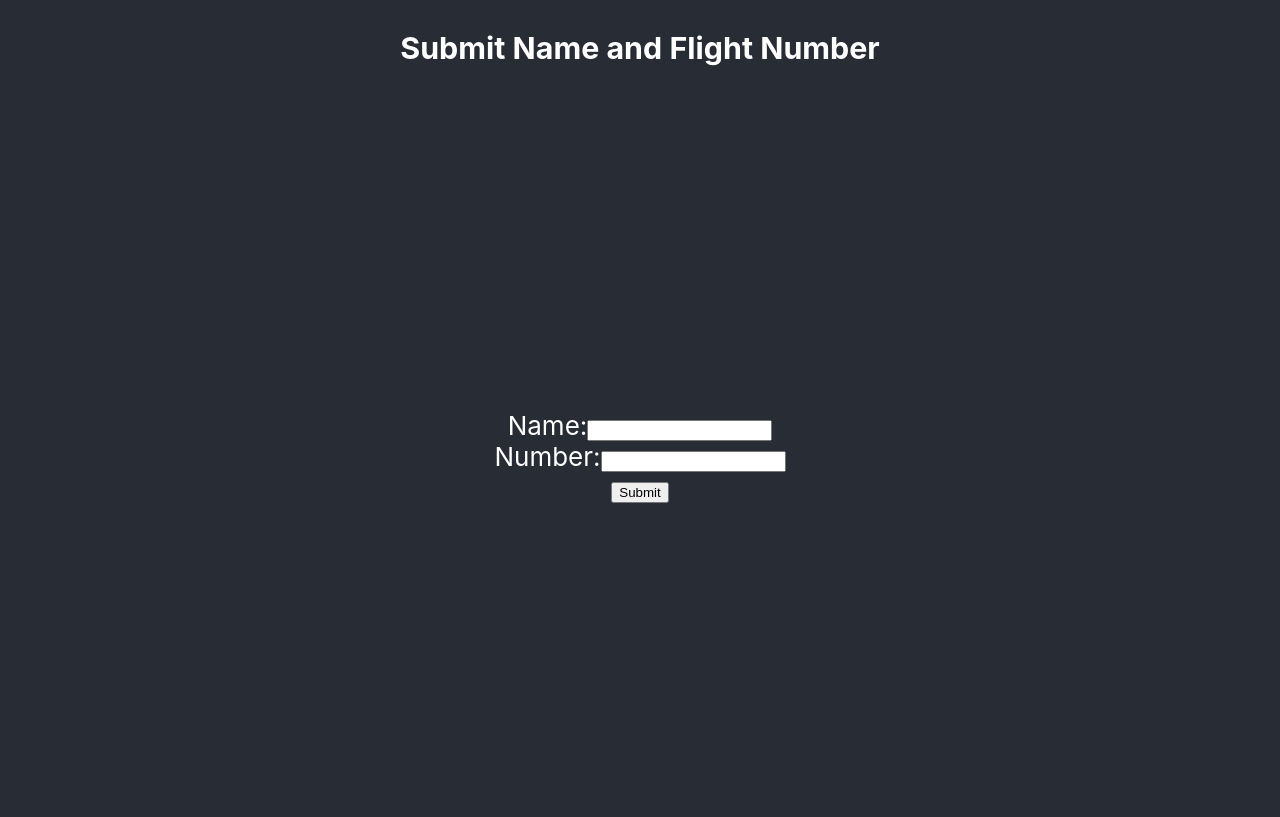
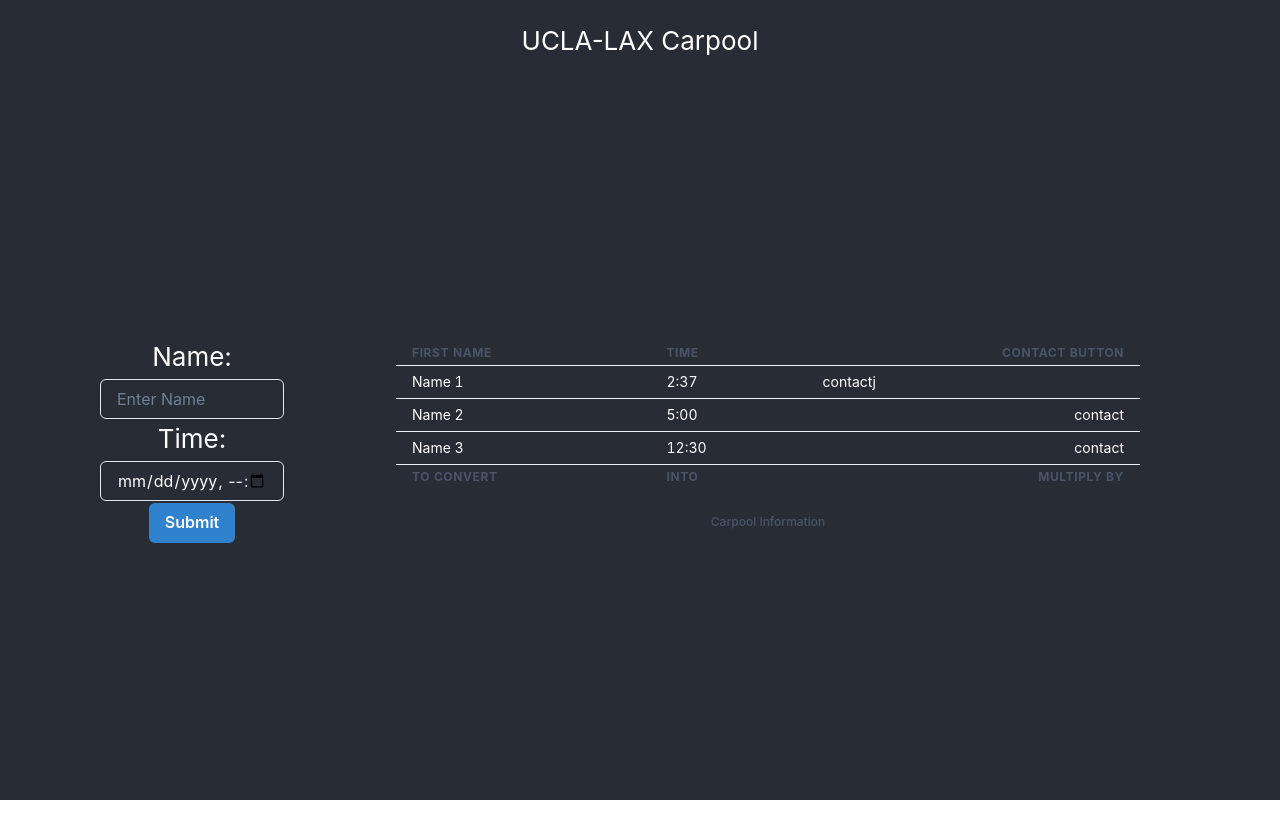
Before and after one commit to evancoons22/ucla-carpool, a React (Create React App) app in the folder front/: page / in a window 1280 px wide. Built offline with nearby package versions, Linux system fonts and the light colour scheme.

Commit message:
table and date-time input

```diff
--- a/front/package.json
+++ b/front/package.json
@@ -3,9 +3,13 @@
   "version": "0.1.0",
   "private": true,
   "dependencies": {
+    "@chakra-ui/react": "^2.5.5",
+    "@emotion/react": "^11.10.6",
+    "@emotion/styled": "^11.10.6",
     "@testing-library/jest-dom": "^5.16.5",
     "@testing-library/react": "^13.4.0",
     "@testing-library/user-event": "^13.5.0",
+    "framer-motion": "^10.12.4",
     "react": "^18.2.0",
     "react-dom": "^18.2.0",
     "react-scripts": "5.0.1",
--- a/front/src/App.css
+++ b/front/src/App.css
@@ -1,5 +1,6 @@
 .App {
   text-align: center;
+  background-color: #282c34;
 }
 
 .App-logo {
@@ -27,8 +28,8 @@
 .body {
   background-color: #282c34;
   min-height: 90vh;
-  display: flex;
-  flex-direction: column;
+  display: grid;
+  grid-template-columns: 30% [col-start] 60% [col-start] 10% [col-start];
   align-items: center;
   justify-content: center;
   font-size: calc(10px + 2vmin);
@@ -36,7 +37,17 @@
 }
 
 .submit {
+    padding:  100px;
+    grid-column-start: 1;
+    grid-column-end: 2;
+}
 
+.table {
+    grid-column-start: 2;
+    grid-column-end: 3;
+    padding: 12px;
+    border: '10px';
+    borderColor: white;
 }
 
 .App-link {
--- a/front/src/App.js
+++ b/front/src/App.js
@@ -1,16 +1,23 @@
 import './App.css';
 import EnterDetails from './components/EnterDetails.js';
+import Display from './components/Display.js';
 
 function App() {
   return (
     <div className="App">
 
       <header className="App-header">
-      <h3> Submit Name and Flight Number </h3>
+      <h3> UCLA-LAX Carpool</h3>
       </header>
 
       <body className = 'body'>
-          <EnterDetails className = 'submit' />
+            <div className = 'submit'>
+                <EnterDetails />
+            </div>
+
+            <div className = 'table'>
+                <Display />
+            </div>
       </body>
 
     </div>
--- /dev/null
+++ b/front/src/components/Display.js
@@ -0,0 +1,65 @@
+import { useState, useEffect} from 'react';
+import {
+  Table,
+  Thead,
+  Tbody,
+  Tfoot,
+  Tr,
+  Th,
+  Td,
+  TableCaption,
+  TableContainer,
+} from '@chakra-ui/react'
+
+
+const Display = () => {
+
+    const [data, setData] = useState(null);
+
+    useEffect( () => {
+        // get Data on load
+        // let response = fetch(URL, body = {})
+    })
+
+    return (
+
+    <TableContainer>
+      <Table variant='simple' size = 'sm'>
+        <TableCaption>Carpool Information</TableCaption>
+        <Thead>
+          <Tr>
+            <Th>First Name</Th>
+            <Th>Time</Th>
+            <Th isNumeric> Contact Button</Th>
+          </Tr>
+        </Thead>
+        <Tbody>
+          <Tr>
+            <Td>Name 1</Td>
+            <Td> 2:37 </Td>
+            <Td > contactj</Td>
+          </Tr>
+          <Tr>
+            <Td>Name 2</Td>
+            <Td>5:00</Td>
+            <Td isNumeric> contact</Td>
+          </Tr>
+          <Tr>
+            <Td>Name 3</Td>
+            <Td> 12:30 </Td>
+            <Td isNumeric> contact</Td>
+          </Tr>
+        </Tbody>
+        <Tfoot>
+          <Tr>
+            <Th>To convert</Th>
+            <Th>into</Th>
+            <Th isNumeric>multiply by</Th>
+          </Tr>
+        </Tfoot>
+      </Table>
+    </TableContainer>
+
+    )
+}
+export default Display;
--- a/front/src/components/EnterDetails.js
+++ b/front/src/components/EnterDetails.js
@@ -1,4 +1,5 @@
 import {React, useState} from "react";
+import { Button, Input } from '@chakra-ui/react'
 
 const EnterDetails = () => {
 
@@ -15,18 +16,17 @@ const EnterDetails = () => {
         <div>
             <form onSubmit={handleSubmit}>
                 <label>
-                    Name:
-                    <input type="text" value={name} onChange={(event) => setName(event.target.value)} />
+                    Name: <Input  placeholder = 'Enter Name' type="text" value={name} onChange={(event) => setName(event.target.value)} />
                 </label>
 
                 <br />
                 <label>
-                    Number:
-                    <input type="flightnumber" value={flightnumber} onChange={(event) => setFlightNumber(event.target.value)} />
+                    Time:
+                    <Input placeholder="Select Date and Time" size="md" type="datetime-local" value={flightnumber} onChange={(event) => setFlightNumber(event.target.value)}  />
                 </label>
 
                 <br />
-                <button type="submit" value = "Submit" >Submit</button>
+                <Button colorScheme = 'blue' >Submit</Button>
             </form>
         </div>
 
--- a/front/src/index.js
+++ b/front/src/index.js
@@ -4,11 +4,15 @@ import './index.css';
 import App from './App';
 import reportWebVitals from './reportWebVitals';
 
+import { ChakraProvider } from '@chakra-ui/react'
+
 const root = ReactDOM.createRoot(document.getElementById('root'));
 root.render(
-  <React.StrictMode>
-    <App />
-  </React.StrictMode>
+    <ChakraProvider>
+      <React.StrictMode>
+        <App />
+      </React.StrictMode>
+    </ ChakraProvider>
 );
 
 // If you want to start measuring performance in your app, pass a function
```
Also changed, not shown: 1 other file (tests, documents, lock files or other folders).
